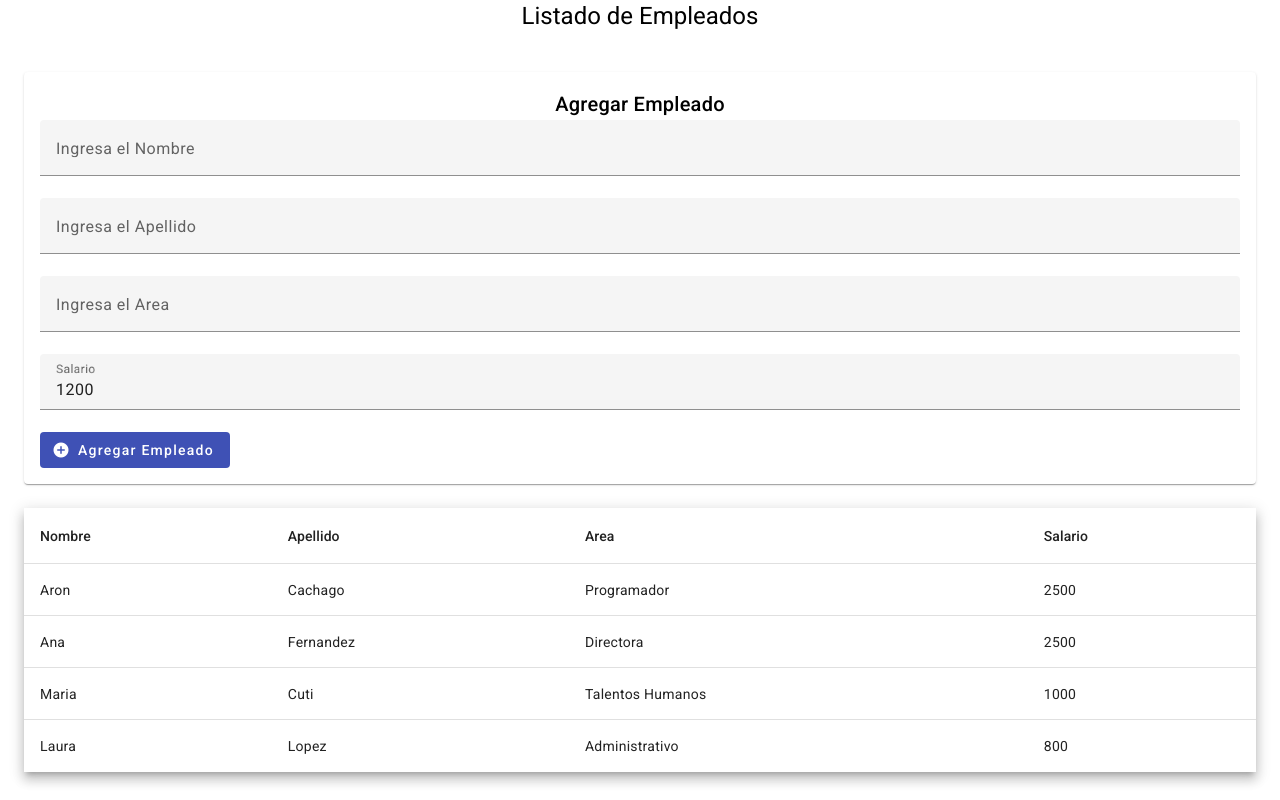
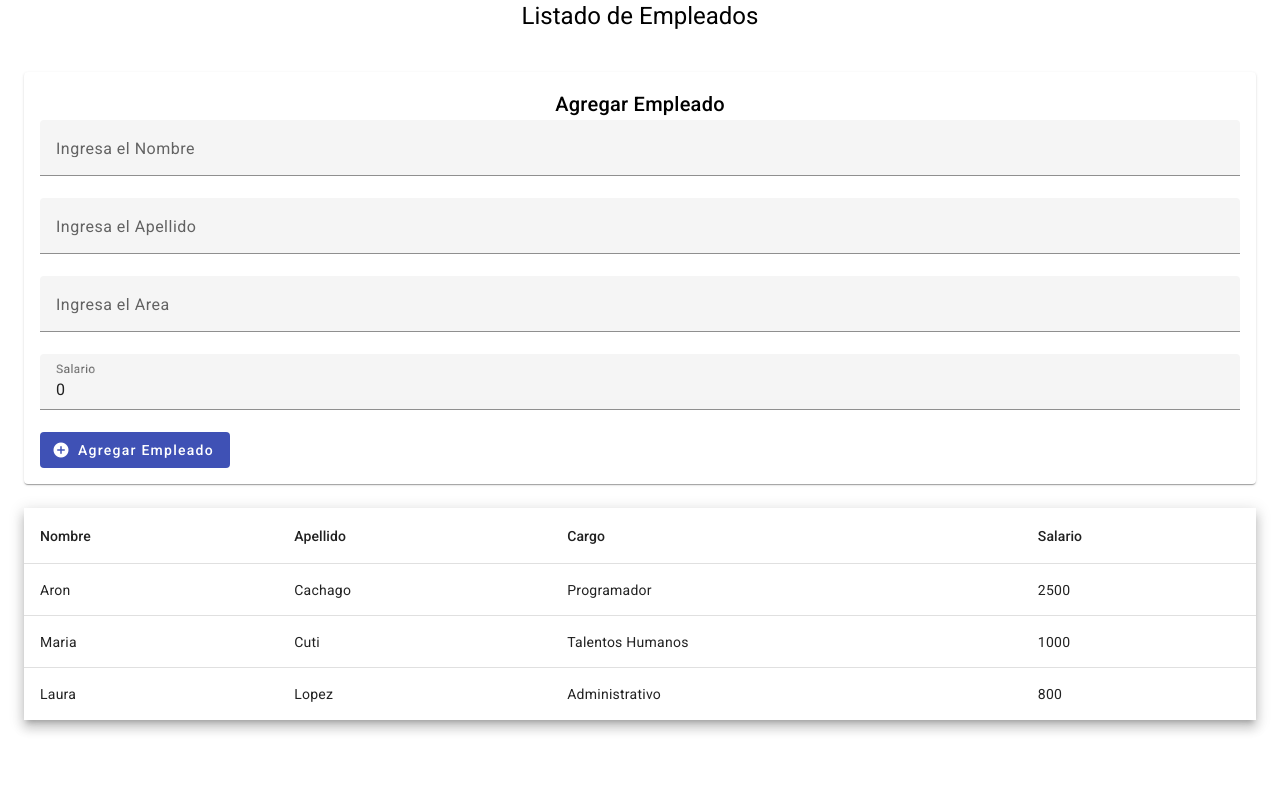
Before and after one commit to JhonattanAron/RegistroEnUnObjeto-Angular, an Angular app: page / in a window 1280 px wide. Built offline with nearby package versions, Linux system fonts and the light colour scheme.

Commit message:
Separar Componentes

```diff
--- a/src/app/app.component.html
+++ b/src/app/app.component.html
@@ -34,31 +34,9 @@
       </mat-card-content>
     </mat-card>
   </form>
-  <table #empleadosTable  mat-table [dataSource]="empleados" class="mat-elevation-z8">
-    <ng-container matColumnDef="nombre"> <!-- Cambiar "position" a "nombre" -->
-      <th mat-header-cell *matHeaderCellDef> Nombre </th>
-      <td mat-cell *matCellDef="let empleado"> {{ empleado.nombre }} </td>
-    </ng-container>
 
-    <ng-container matColumnDef="apellido">
-      <th mat-header-cell *matHeaderCellDef>Apellido</th>
-      <td mat-cell *matCellDef="let empleado">{{empleado.apellido}}</td>
-    </ng-container>
+  <app-empleado-hijo-c  [empleadoDeLista]="columnas" [dataSource]="empleados"></app-empleado-hijo-c>
 
-    <ng-container matColumnDef="cargo">
-      <th mat-header-cell *matHeaderCellDef>Area</th>
-      <td mat-cell *matCellDef="let empleado">{{empleado.cargo}}</td>
-    </ng-container>
-
-    <ng-container matColumnDef="salario">
-      <th mat-header-cell *matHeaderCellDef>Salario</th>
-      <td mat-cell *matCellDef="let empleado">{{empleado.salario}}</td>
-    </ng-container>
-
-    <tr mat-header-row *matHeaderRowDef="['nombre' , 'apellido' , 'cargo' , 'salario' ]"></tr>
-    <tr mat-row *matRowDef="let row; columns: ['nombre' , 'apellido' , 'cargo' , 'salario']"></tr>
-
-  </table>
 
 
 </div>
--- a/src/app/app.component.ts
+++ b/src/app/app.component.ts
@@ -1,8 +1,7 @@
 import { Component , ViewChild } from '@angular/core';
 import { Empleado } from 'src/models/empleado.model';
-import { MatTable } from '@angular/material/table';
 import {MatSnackBar} from '@angular/material/snack-bar';
-
+import { EmpleadoHijoCComponent } from './empleado-hijo-c/empleado-hijo-c.component';
 @Component({
   selector: 'app-root',
   templateUrl: './app.component.html',
@@ -13,14 +12,14 @@ export class AppComponent {
   protected cuadroNombre:string = "";
   protected cuadroApellido:string = "";
   protected cuadroCargo:string = "";
-  protected cuadroSalario:number = 1200;
+  protected cuadroSalario:number = 0;
   protected empleados:Empleado[] = [
     new Empleado("Aron" , "Cachago" , "Programador", 2500),
-    new Empleado("Ana" , "Fernandez" , "Directora", 2500),
     new Empleado("Maria" , "Cuti" , "Talentos Humanos", 1000),
     new Empleado("Laura" , "Lopez" , "Administrativo", 800)
   ];
-  @ViewChild('empleadosTable', { static: true }) table!: MatTable<any>;
+  protected columnas:string[] = ['nombre' , 'apellido' , 'cargo' , 'salario']
+  @ViewChild(EmpleadoHijoCComponent , {static: false}) empleadosTableComponent:EmpleadoHijoCComponent;
 
   constructor(private _snackBar:MatSnackBar){}
 
@@ -28,7 +27,7 @@ export class AppComponent {
   protected agregarEmpleado(){
     let miEmpleado = new Empleado(this.cuadroNombre , this.cuadroApellido , this.cuadroCargo , this.cuadroSalario);
     this.empleados.push(miEmpleado);
-    this.table.renderRows();
+    this.empleadosTableComponent.updateTable();
     this.limpiarCuadros()
     this._snackBar.open("Empleado Agregado Con Exito" , "Close")
   }
--- a/src/app/app.module.ts
+++ b/src/app/app.module.ts
@@ -11,10 +11,12 @@ import {MatCardModule} from '@angular/material/card';
 import {MatInputModule} from '@angular/material/input';
 import {MatFormFieldModule} from '@angular/material/form-field';
 import {MatSnackBarModule} from '@angular/material/snack-bar';
+import { EmpleadoHijoCComponent } from './empleado-hijo-c/empleado-hijo-c.component';
 
 @NgModule({
   declarations: [
-    AppComponent
+    AppComponent,
+    EmpleadoHijoCComponent
   ],
   imports: [
     BrowserModule,
--- /dev/null
+++ b/src/app/empleado-hijo-c/empleado-hijo-c.component.html
@@ -0,0 +1,11 @@
+<table #empleadosTable  mat-table [dataSource]="dataSource" class="mat-elevation-z8">
+
+    <ng-container *ngFor="let columna of empleadoDeLista" [matColumnDef]="columna">
+      <th mat-header-cell *matHeaderCellDef> {{columna | titlecase}} </th>
+      <td mat-cell *matCellDef="let empleado"> {{ empleado[columna] }} </td>
+    </ng-container>
+
+    <tr mat-header-row *matHeaderRowDef="empleadoDeLista"></tr>
+    <tr mat-row *matRowDef="let row;columns:empleadoDeLista "></tr>
+
+  </table>
--- /dev/null
+++ b/src/app/empleado-hijo-c/empleado-hijo-c.component.ts
@@ -0,0 +1,19 @@
+import { Component, Input, ViewChild } from '@angular/core';
+import { MatTable } from '@angular/material/table';
+
+@Component({
+  selector: 'app-empleado-hijo-c',
+  templateUrl: './empleado-hijo-c.component.html',
+  styleUrls: ['./empleado-hijo-c.component.css']
+})
+export class EmpleadoHijoCComponent {
+
+  @Input() empleadoDeLista:any;
+  @Input() dataSource:any;
+  @ViewChild('empleadosTable', { static: true }) table!: MatTable<any>;
+
+
+  public updateTable():void{
+    this.table.renderRows()
+  }
+}
--- a/tsconfig.json
+++ b/tsconfig.json
@@ -2,6 +2,7 @@
 {
   "compileOnSave": false,
   "compilerOptions": {
+    "strictPropertyInitialization": false,
     "baseUrl": "./",
     "outDir": "./dist/out-tsc",
     "forceConsistentCasingInFileNames": true,
```
Also changed, not shown: src/app/empleado-hijo-c/empleado-hijo-c.component.css (added), 1 other file (tests, documents, lock files or other folders).
